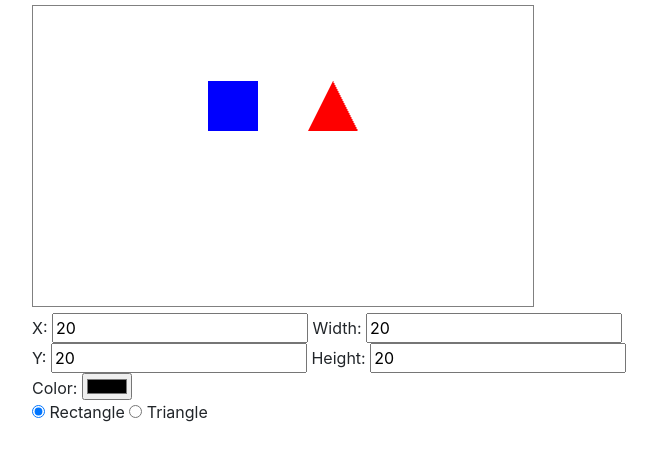
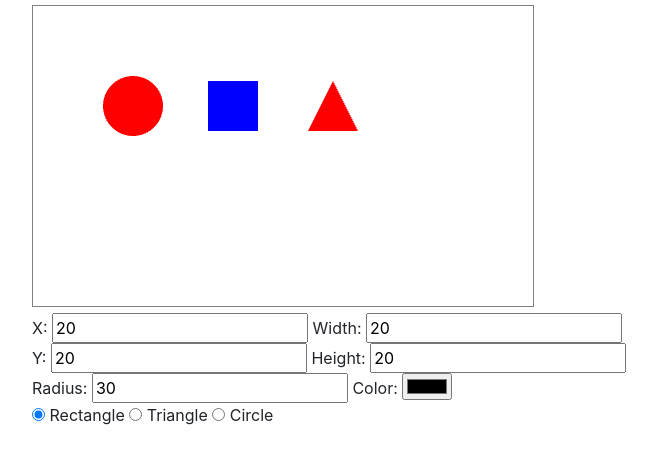
Before and after one commit to AngelaJiang1225/cs5310-f20-aiqijiang, a website: page public/assignment3.html in a window 1280 px wide. Shown: the part 51-514 px from the top of the page, without its empty margins (53-710 px from the left). Drawn offline with nearby package versions, Linux system fonts and the light colour scheme.

Commit message:
finish circle for a3

```diff
--- a/public/assignment3.html
+++ b/public/assignment3.html
@@ -23,7 +23,7 @@
 
     Y:      <input id="y"      value="20">
     Height: <input id="height" value="20"><br/>
-
+    Radius: <input id="r"      value="30">
     Color: <input id="color" type="color">
     <br/>
     <label>
@@ -36,6 +36,11 @@
         <input type="radio" name="shape"
                value="TRIANGLE"/>
         Triangle
+    </label>
+    <label>
+        <input type="radio" name="shape"
+               value="CIRCLE"/>
+        Circle
     </label>
 </div>
 
--- a/public/assignment3.js
+++ b/public/assignment3.js
@@ -43,6 +43,7 @@ const createProgramFromScripts = (gl, vertexShaderElementId, fragmentShaderEleme
 
 const RECTANGLE = "RECTANGLE"
 const TRIANGLE = "TRIANGLE"
+const CIRCLE = "CIRCLE"
 let shapes = [
     {
         type: RECTANGLE,
@@ -69,6 +70,21 @@ let shapes = [
         dimensions: {
             width: 50,
             height: 50
+        },
+        color: {
+            red: RED_RGB.red,
+            green: RED_RGB.blue,
+            blue: RED_RGB.green
+        }
+    },
+    {
+        type: CIRCLE,
+        position: {
+            x: 100,
+            y: 100
+        },
+        dimensions: {
+            radius: 30
         },
         color: {
             red: RED_RGB.red,
@@ -127,6 +143,8 @@ const doMouseDown = (event) => {
         addRectangle(center)
     } else if (shape === "TRIANGLE") {
         addTriangle(center)
+    } else if(shape === "CIRCLE") {
+        addCircle(center)
     }
 }
 
@@ -153,6 +171,8 @@ const render = () => {
             renderRectangle(shape)
         } else if(shape.type === TRIANGLE) {
             renderTriangle(shape)
+        } else if(shape.type === CIRCLE) {
+            renderCircle(shape)
         }
     })
 }
@@ -198,6 +218,26 @@ const renderTriangle = (triangle) => {
         float32Array, gl.STATIC_DRAW);
 
     gl.drawArrays(gl.TRIANGLES, 0, 3);
+}
+
+
+const renderCircle = (circle) => {
+    const N = 100;
+    const vertexData = [];
+    const r = circle.dimensions.radius
+    const x = circle.position.x
+    const y = circle.position.y
+
+    for (let i = 0; i < N; i++) {
+        let theta = i * 2 * Math.PI / N;
+        vertexData.push(x+r * Math.cos(theta));
+        vertexData.push(y+r * Math.sin(theta));
+    }
+
+    const vertices = new Float32Array(vertexData);
+    gl.bufferData(gl.ARRAY_BUFFER,
+        vertices, gl.STATIC_DRAW);
+    gl.drawArrays(gl.TRIANGLE_FAN, 0, N);
 }
 
 const addRectangle = (center) => {
@@ -251,3 +291,25 @@ const addTriangle = (center) => {
     shapes.push(triangle)
     render()
 }
+
+const addCircle = (center) => {
+    let x = parseInt(document.getElementById("x").value)
+    let y = parseInt(document.getElementById("y").value)
+    const colorHex = document.getElementById("color").value
+    const colorRgb = hexToRgb(colorHex)
+    const radius = parseInt(document.getElementById("r").value)
+    // const width = parseInt(document.getElementById("width").value)
+    // const height = parseInt(document.getElementById("height").value)
+    if (center) {
+        x = center.position.x
+        y = center.position.y
+    }
+    const circle = {
+        type: CIRCLE,
+        position: {x, y},
+        dimensions: {radius},
+        color: colorRgb
+    }
+    shapes.push(circle)
+    render()
+}
```
